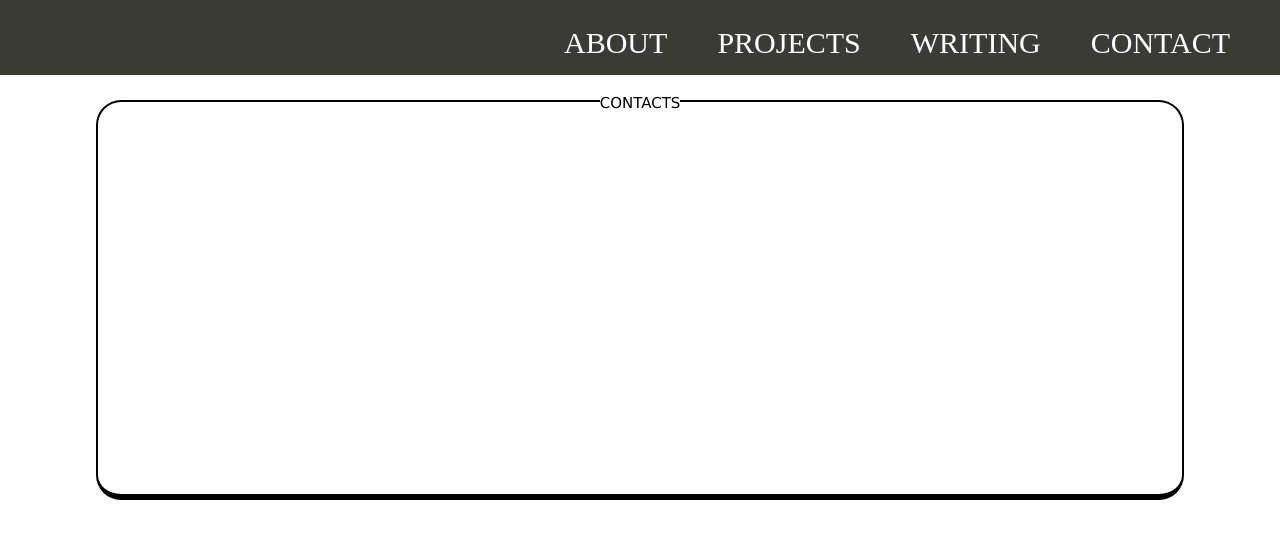
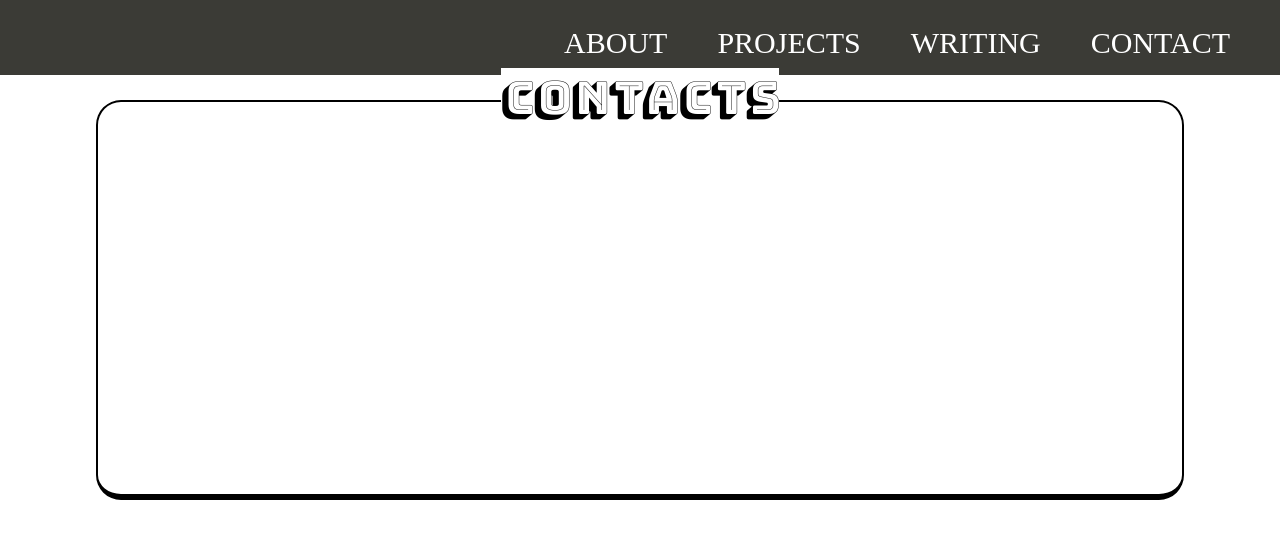
Before and after one commit to StudentCZ/my-website, a React (Create React App) app: page /contact in a window 1280 px wide. Shown: the top 538 px of the page. Built offline with nearby package versions, Linux system fonts and the light colour scheme.

Commit message:
center contact text to top middle of border box contact page

```diff
--- a/src/components/Contact.module.css
+++ b/src/components/Contact.module.css
@@ -19,9 +19,12 @@
   position: absolute;
   width: 100%;
   text-align: center;
-  top: -10px;
+  top: -2.5em;
 }
 
 .headingText {
+  position: relative;
   background-color: white;
+  font-family: 'Bungee Shade', cursive;
+  font-size: 3em;
 }
```
